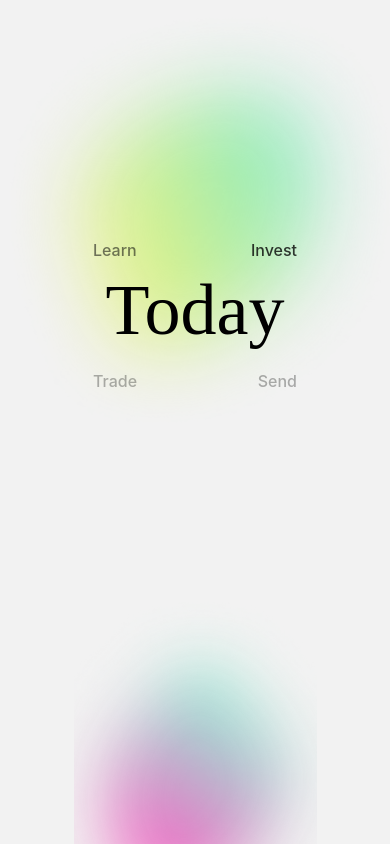
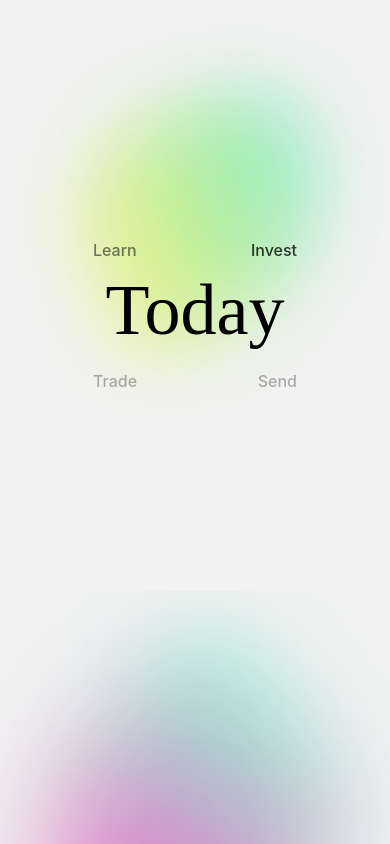
Before and after one commit to sp0t/today-app, a React Native app: screen / in a window 390 px wide. Built offline with nearby package versions, Linux system fonts and the light colour scheme.

Commit message:
[dev]-login page

```diff
--- a/src/screens/LoginScreen.tsx
+++ b/src/screens/LoginScreen.tsx
@@ -102,7 +102,7 @@ const LoginScreen = () => {
         <ImageBackground
           source={BackgroundData[currentIndex].bottomImage}
           style={styles.fullWidthImageContain}
-          resizeMode="contain"
+          resizeMode="cover"
         >
         </ImageBackground>
       </View>
```
